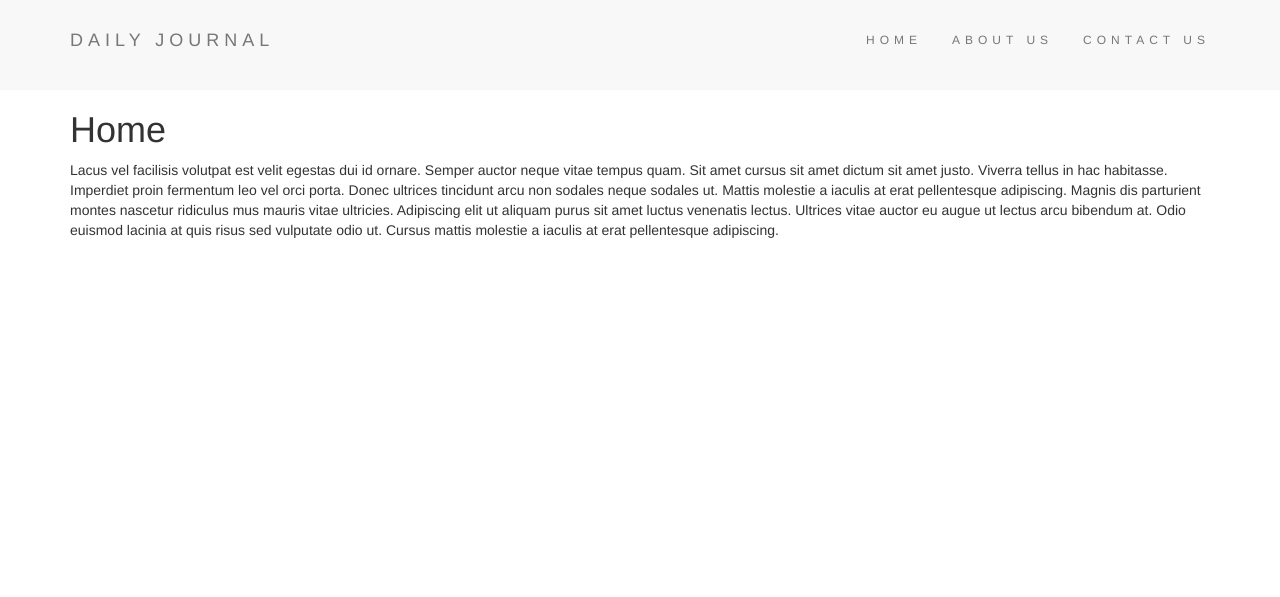
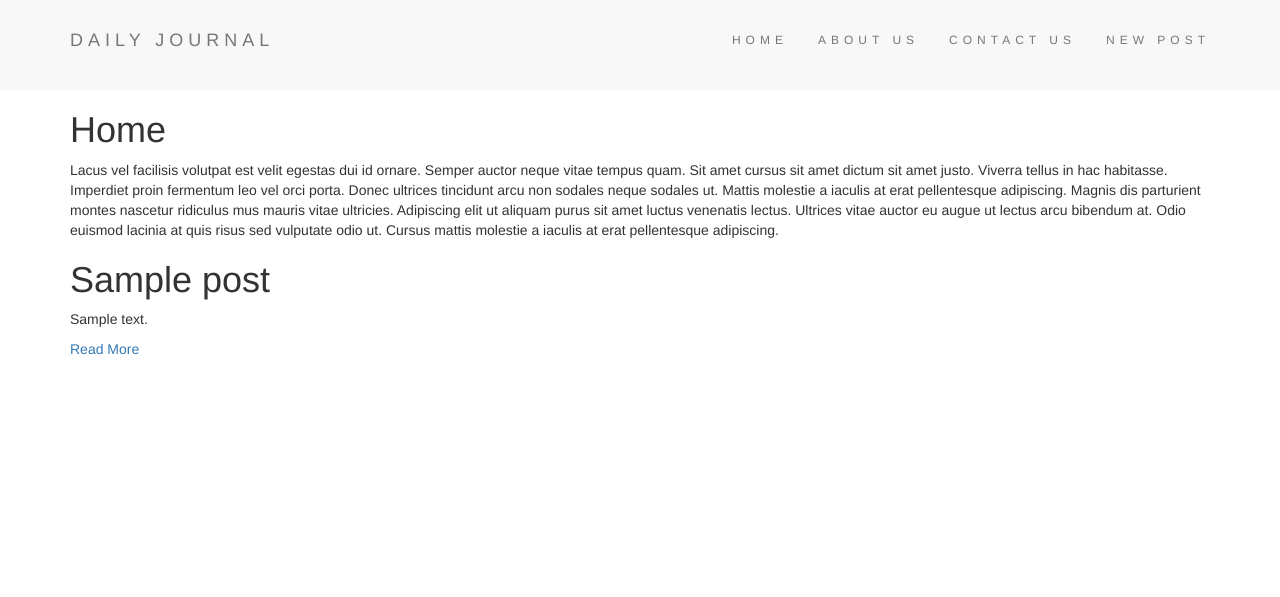
Before and after one commit to ddaniel27/Blog-app, a Node server app: page / in a window 1280 px wide. Shown: the top 597 px of the page. Run offline with Node 20, Linux system fonts and the light colour scheme; tables that the repository leaves empty hold one stand-in row (values such as "Sample post"); some libraries are stand-ins or nearby versions.

Commit message:
Final implementation with a db

```diff
--- a/app.js
+++ b/app.js
@@ -1,61 +1,82 @@
 import express from "express";
 import bodyParser from "body-parser";
 import esj from "ejs";
+import mongoose from "mongoose";
 
+mongoose.connect("mongodb://localhost:27017/blogpostDB", {
+  useNewUrlParser: true,
+  useUnifiedTopology: true,
+});
 
-const posts = [];
+// const posts = [];
+const postSchema = new mongoose.Schema({
+  title: {
+    type: String,
+    required: [true, "This field can't be void."],
+  },
+  text: {
+    type: String,
+    required: [true, "This field needs to have content."],
+  },
+});
+const Post = mongoose.model("Post", postSchema);
 
-const homeStartingContent = "Lacus vel facilisis volutpat est velit egestas dui id ornare. Semper auctor neque vitae tempus quam. Sit amet cursus sit amet dictum sit amet justo. Viverra tellus in hac habitasse. Imperdiet proin fermentum leo vel orci porta. Donec ultrices tincidunt arcu non sodales neque sodales ut. Mattis molestie a iaculis at erat pellentesque adipiscing. Magnis dis parturient montes nascetur ridiculus mus mauris vitae ultricies. Adipiscing elit ut aliquam purus sit amet luctus venenatis lectus. Ultrices vitae auctor eu augue ut lectus arcu bibendum at. Odio euismod lacinia at quis risus sed vulputate odio ut. Cursus mattis molestie a iaculis at erat pellentesque adipiscing.";
-const aboutContent = "Hac habitasse platea dictumst vestibulum rhoncus est pellentesque. Dictumst vestibulum rhoncus est pellentesque elit ullamcorper. Non diam phasellus vestibulum lorem sed. Platea dictumst quisque sagittis purus sit. Egestas sed sed risus pretium quam vulputate dignissim suspendisse. Mauris in aliquam sem fringilla. Semper risus in hendrerit gravida rutrum quisque non tellus orci. Amet massa vitae tortor condimentum lacinia quis vel eros. Enim ut tellus elementum sagittis vitae. Mauris ultrices eros in cursus turpis massa tincidunt dui.";
-const contactContent = "Scelerisque eleifend donec pretium vulputate sapien. Rhoncus urna neque viverra justo nec ultrices. Arcu dui vivamus arcu felis bibendum. Consectetur adipiscing elit duis tristique. Risus viverra adipiscing at in tellus integer feugiat. Sapien nec sagittis aliquam malesuada bibendum arcu vitae. Consequat interdum varius sit amet mattis. Iaculis nunc sed augue lacus. Interdum posuere lorem ipsum dolor sit amet consectetur adipiscing elit. Pulvinar elementum integer enim neque. Ultrices gravida dictum fusce ut placerat orci nulla. Mauris in aliquam sem fringilla ut morbi tincidunt. Tortor posuere ac ut consequat semper viverra nam libero.";
+const homeStartingContent =
+  "Lacus vel facilisis volutpat est velit egestas dui id ornare. Semper auctor neque vitae tempus quam. Sit amet cursus sit amet dictum sit amet justo. Viverra tellus in hac habitasse. Imperdiet proin fermentum leo vel orci porta. Donec ultrices tincidunt arcu non sodales neque sodales ut. Mattis molestie a iaculis at erat pellentesque adipiscing. Magnis dis parturient montes nascetur ridiculus mus mauris vitae ultricies. Adipiscing elit ut aliquam purus sit amet luctus venenatis lectus. Ultrices vitae auctor eu augue ut lectus arcu bibendum at. Odio euismod lacinia at quis risus sed vulputate odio ut. Cursus mattis molestie a iaculis at erat pellentesque adipiscing.";
+const aboutContent =
+  "Hac habitasse platea dictumst vestibulum rhoncus est pellentesque. Dictumst vestibulum rhoncus est pellentesque elit ullamcorper. Non diam phasellus vestibulum lorem sed. Platea dictumst quisque sagittis purus sit. Egestas sed sed risus pretium quam vulputate dignissim suspendisse. Mauris in aliquam sem fringilla. Semper risus in hendrerit gravida rutrum quisque non tellus orci. Amet massa vitae tortor condimentum lacinia quis vel eros. Enim ut tellus elementum sagittis vitae. Mauris ultrices eros in cursus turpis massa tincidunt dui.";
+const contactContent =
+  "Scelerisque eleifend donec pretium vulputate sapien. Rhoncus urna neque viverra justo nec ultrices. Arcu dui vivamus arcu felis bibendum. Consectetur adipiscing elit duis tristique. Risus viverra adipiscing at in tellus integer feugiat. Sapien nec sagittis aliquam malesuada bibendum arcu vitae. Consequat interdum varius sit amet mattis. Iaculis nunc sed augue lacus. Interdum posuere lorem ipsum dolor sit amet consectetur adipiscing elit. Pulvinar elementum integer enim neque. Ultrices gravida dictum fusce ut placerat orci nulla. Mauris in aliquam sem fringilla ut morbi tincidunt. Tortor posuere ac ut consequat semper viverra nam libero.";
 
 const app = express();
 
-app.set('view engine', 'ejs');
+app.set("view engine", "ejs");
 
-app.use(bodyParser.urlencoded({extended: true}));
+app.use(bodyParser.urlencoded({ extended: true }));
 app.use(express.static("public"));
 
-app.get("/",(req,res)=>{
-  res.render("home",{title:"Home", content: homeStartingContent, posts: posts});
+app.get("/", (req, res) => {
+  Post.find(function (err, posts) {
+    if (err) console.log(err);
+    else
+      res.render("home", {
+        title: "Home",
+        content: homeStartingContent,
+        posts: posts,
+      });
+  });
 });
-app.get("/about",(req,res)=>{
-  res.render("about",{title:"About", content: aboutContent});
+app.get("/about", (req, res) => {
+  res.render("about", { title: "About", content: aboutContent });
 });
-app.get("/contact",(req,res)=>{
-  res.render("contact",{title:"Contact", content: contactContent});
+app.get("/contact", (req, res) => {
+  res.render("contact", { title: "Contact", content: contactContent });
 });
 
-app.get("/compose",(req,res)=>{
+app.get("/compose", (req, res) => {
   res.render("compose");
 });
-app.post("/compose",(req,res)=>{
+app.post("/compose", (req, res) => {
   let post = {
     title: req.body.composeTitle,
-    text: req.body.composeText
+    text: req.body.composeText,
   };
-  posts.push(post);
-  res.redirect("/");
-});
-
-app.get("/posts/:post",(req,res)=>{
-  posts.forEach(element => {
-    if(element.title.toLowerCase().replace(/ /g,"-") == req.params.post)
-      res.render("post",{title: element.title, text: element.text});
+  new Post({
+    title: post.title,
+    text: post.text,
+  }).save(function (err) {
+    if (err) console.log(err);
+    else res.redirect("/");
   });
 });
 
+app.get("/posts", (req, res) => {
 
+  Post.findById(req.query.id,function(err,post){
+    res.render("post", { title: post.title, text: post.text });
+  });
+});
 
-
-
-
-
-
-
-
-
-
-app.listen(3000, function() {
+app.listen(3000, function () {
   console.log("Server started on port 3000");
 });
--- a/views/home.ejs
+++ b/views/home.ejs
@@ -6,7 +6,7 @@
         <p class="text">
             <%= element.text %>
         </p>
-        <a href="<%=`/posts/${element.title.toLowerCase().replace(/ /g,'-')}` %>">Read More</a>
+        <a href="<%=`/posts?id=${element._id}` %>">Read More</a>
     <% }) %>
 
 <% include partials/footer %>
--- a/views/partials/header.ejs
+++ b/views/partials/header.ejs
@@ -17,6 +17,7 @@
           <li id="home"><a href="/">HOME</a></li>
           <li id="about"><a href="/about">ABOUT US</a></li>
           <li id="contact"><a href="/contact">CONTACT US</a></li>
+          <li id="compose"><a href="/compose">NEW POST</a></li>
         </ul>
     </div>
   </nav>
```
